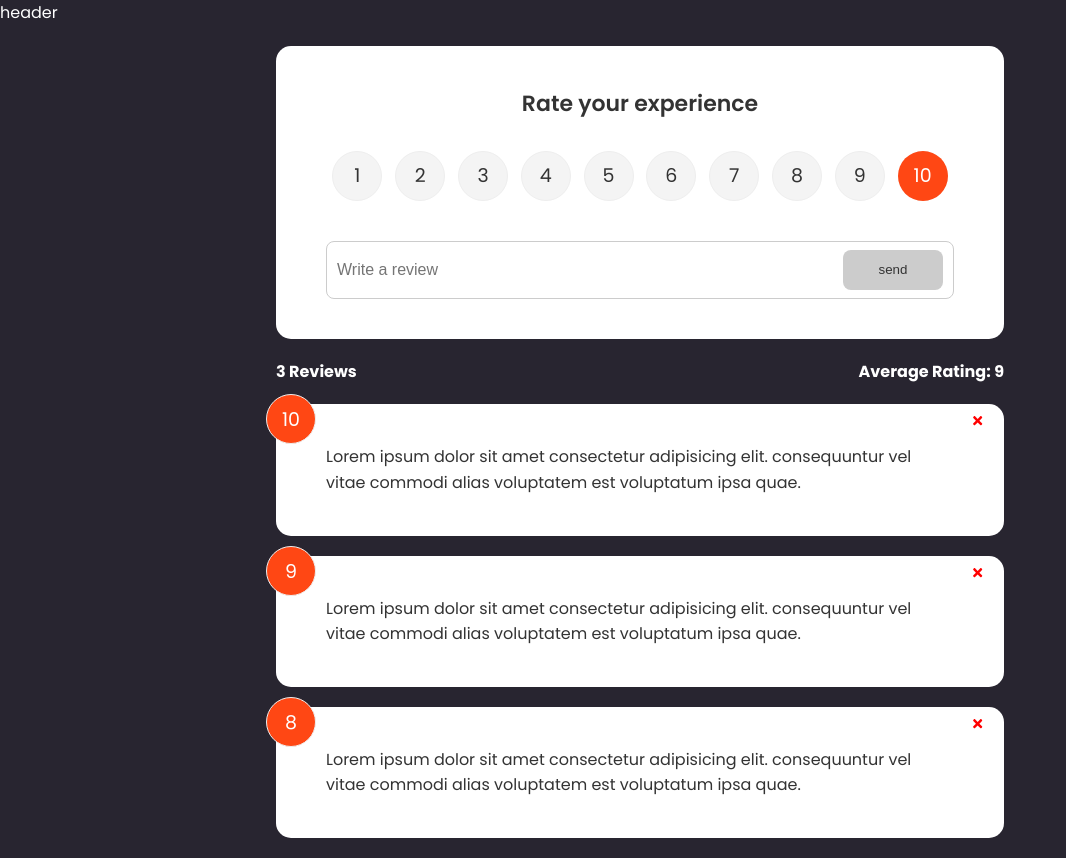
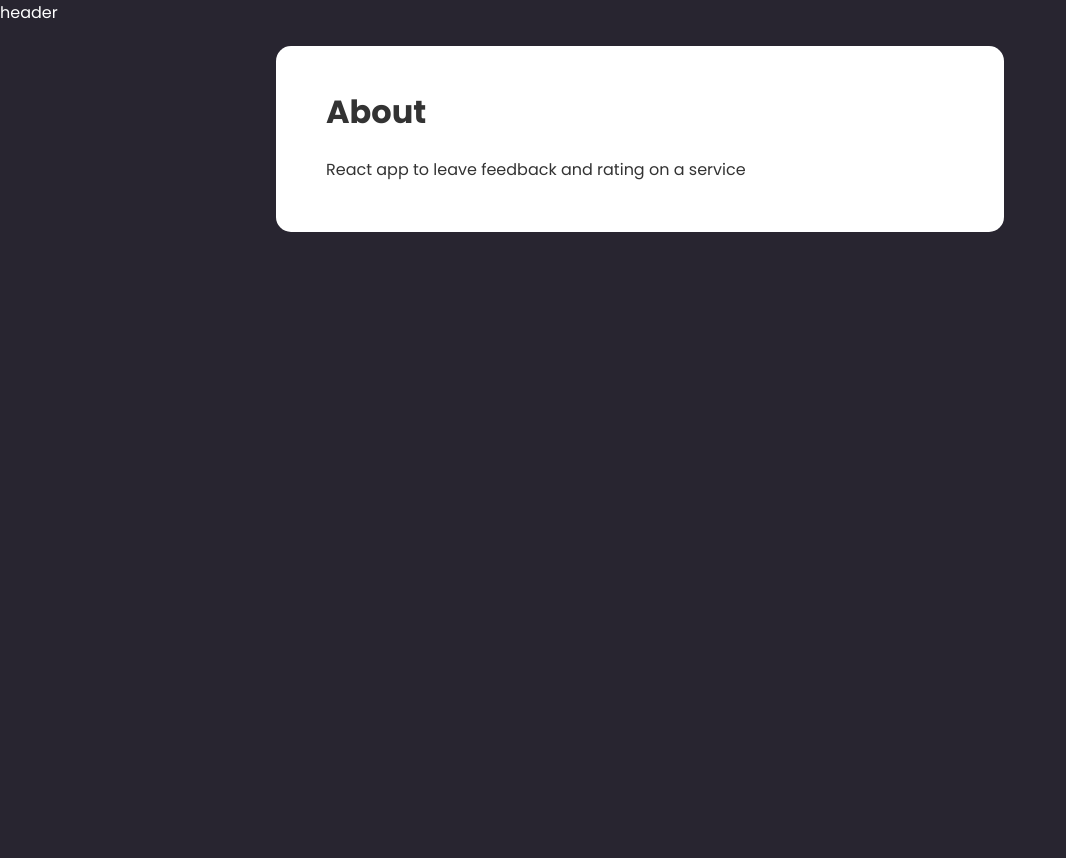
Before and after one commit to ronnie-rios/feedback-app, a React (Create React App) app: page /about in a window 1280 px wide. Shown: the whole page, without its empty margins (0-1066 px from the left). After the commit the page ends 800 px from the top, so only its background shows below. Built offline with nearby package versions, Linux system fonts and the light colour scheme.

Commit message:
react router setup on appjs v6

```diff
--- a/package.json
+++ b/package.json
@@ -10,6 +10,7 @@
     "react": "^18.0.0",
     "react-dom": "^18.0.0",
     "react-icons": "^4.3.1",
+    "react-router-dom": "^6.3.0",
     "react-scripts": "5.0.1",
     "uuid": "^8.3.2",
     "web-vitals": "^2.1.4"
--- a/src/App.js
+++ b/src/App.js
@@ -1,12 +1,13 @@
 import React from 'react';
+import { BrowserRouter as Router, Route, Routes } from 'react-router-dom';
+import { v4 as uuidv4 } from 'uuid';
 import { useState } from 'react';
-import { v4 as uuidv4 } from 'uuid';
 import FeedbackData from './data/FeedbackData';
 import FeedbackList from './components/FeedbackList';
 import Header from './components/Header';
 import FeedbackStats from './components/FeedbackStats';
 import FeedbackForm from './components/FeedbackForm';
-
+import AboutPage from './pages/AboutPage';
 
 function App() {
     //setting the global app state with the data arr from feedbackdata
@@ -26,18 +27,25 @@
     }
 
     return (
-       <>
+       <Router>
             <Header />
             <div className='container'>
+                <Routes>
+                    <Route exact path='/'element={
+                        <>
                         <FeedbackForm handleAdd={addfeedback}/>
                         <FeedbackStats feedback={feedback} />
                         {/* passing the data as feedback to the list */}
                         <FeedbackList
                         feedback={feedback}
-                handleDelete={deleteFeedback}
-            />
+                        handleDelete={deleteFeedback}/>
+                        </>
+                    }
+                    ></Route>
+                <Route path='/about' element={<AboutPage />} />
+                </Routes>
             </div>
-        </>
+        </Router>
     )
 }
 
--- /dev/null
+++ b/src/pages/AboutPage.jsx
@@ -0,0 +1,13 @@
+import React from 'react'
+import Card from '../components/shared/Card';
+
+function AboutPage() {
+  return <Card>
+      <div className='about'>
+          <h1>About</h1>
+          <p>React app to leave feedback and rating on a service</p>
+      </div>
+  </Card>
+}
+
+export default AboutPage
```
Also changed, not shown: 1 other file (tests, documents, lock files or other folders). Lines whose indentation alone changed are shown as unchanged.
